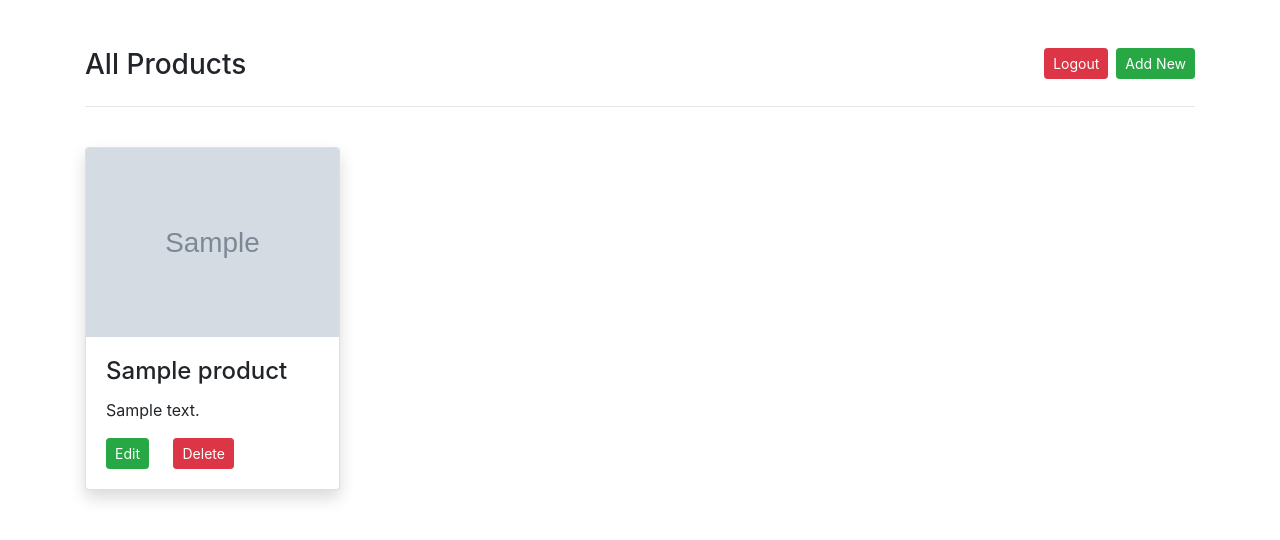
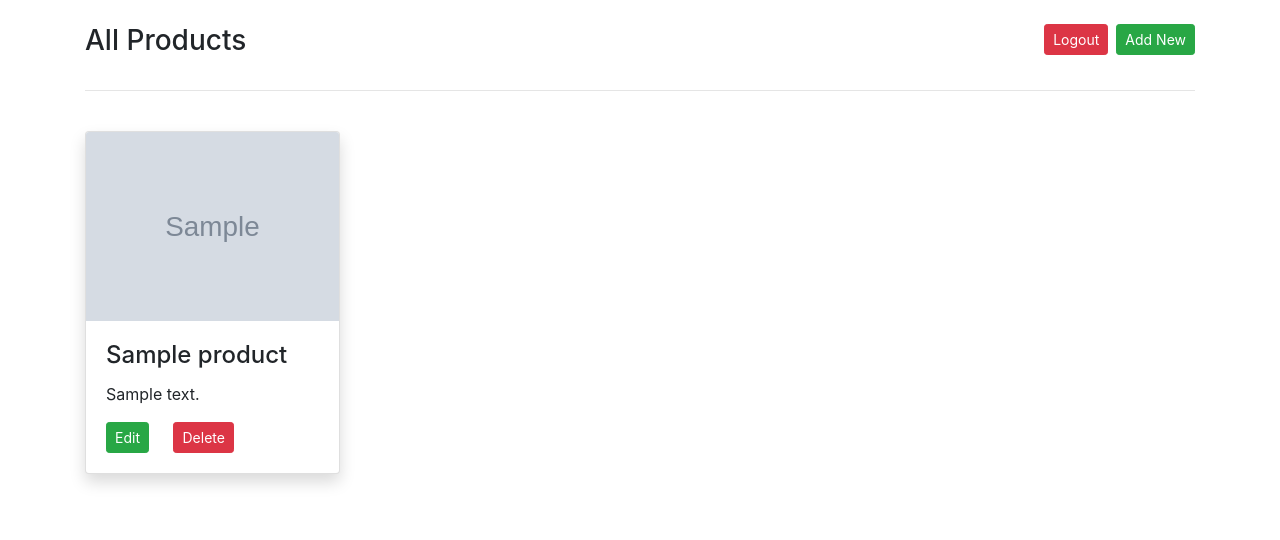
Before and after one commit to Nazmul7989/php_oop_product-upload_with_authentication, a PHP site: page /main.php in a window 1280 px wide. Shown: the top 540 px of the page. Run offline with PHP 8.4, Linux system fonts and the light colour scheme; the visitor is signed in with stand-in values (Sample User, id 1); tables that the repository leaves empty or names only in its code hold one stand-in row (values such as "Sample post"); grey boxes marked "Sample" are stand-in pictures; some libraries are stand-ins or nearby versions.

Commit message:
project done

```diff
--- a/main.php
+++ b/main.php
@@ -59,7 +59,7 @@ if (isset($_GET['id'])) {
 <div class="container">
     <div class="row">
         <div class="col-md-12">
-            <div class="clearfix mt-5">
+            <div class="clearfix my-4">
                 <h3 class="text-center float-left">All Products</h3>
                 <a href="views/product/add.php" class="float-right btn btn-success btn-sm ml-2">Add New</a>
                 <a href="views/auth/logout.php" class="float-right btn btn-danger btn-sm">Logout</a>
@@ -78,7 +78,7 @@ if (isset($_GET['id'])) {
         </div>
     </div>
 
-    <div class="row">
+    <div class="row mb-5">
         <?php while ($product = mysqli_fetch_assoc($selectProduct)){?>
             <div class="col-lg-3 col-md-6 col-sm-12">
                 <div class="card shadow mt-4">
--- a/views/auth/login.php
+++ b/views/auth/login.php
@@ -1,4 +1,6 @@
 <?php
+
+session_start();
 
 include '../../controller/Login.php';
 
```
Also changed, not shown: asset/images/2022-Mar-Thu-12-24-48_wallpaperflare.com_wallpaper.jpg (added), asset/images/2022-Mar-Thu-12-25-16_ComputerDesktopWallpapersCollection656_074.JPG (added), asset/images/2022-Mar-Thu-12-25-56_351257.jpg (added).
